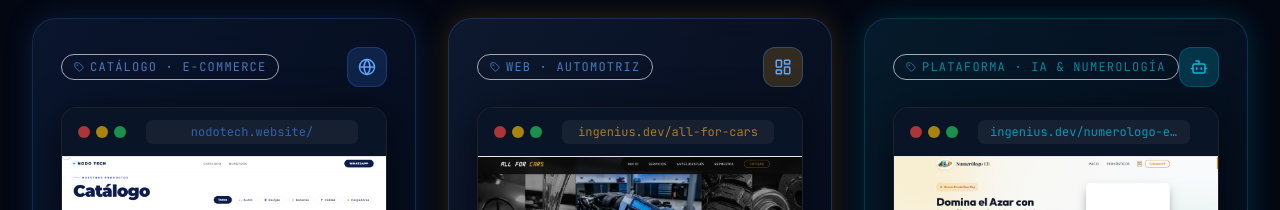
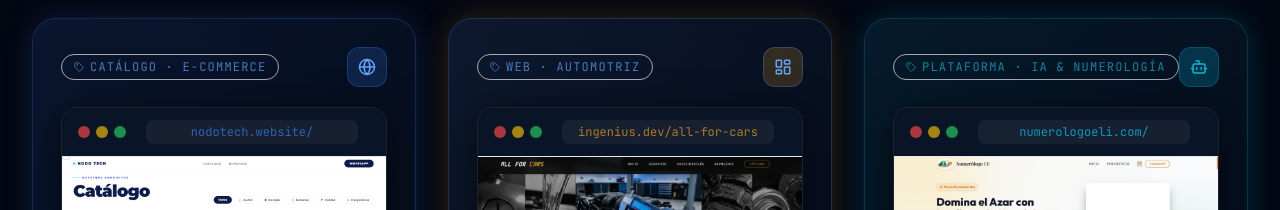
Before and after one commit to Saul1301/ingenius-sa, a React (Vite) app: page / in a window 1280 px wide. Shown: the part 5700-5910 px from the top of the page. Built offline with nearby package versions, Linux system fonts and the light colour scheme.

Commit message:
feat: link Numerologo Eli card to production URL

```diff
--- a/src/components/PortfolioShowcase.jsx
+++ b/src/components/PortfolioShowcase.jsx
@@ -72,6 +72,7 @@ const projects = [
     imageAlt: 'Numerólogo Eli — Plataforma de Inteligencia Numérica',
     cards: ['bg-brand-cyan/20', 'bg-brand-cyan/10', 'bg-sky-500/10'],
     lines: [],
+    url: 'https://numerologoeli.com/',
   },
 ];
 
```
